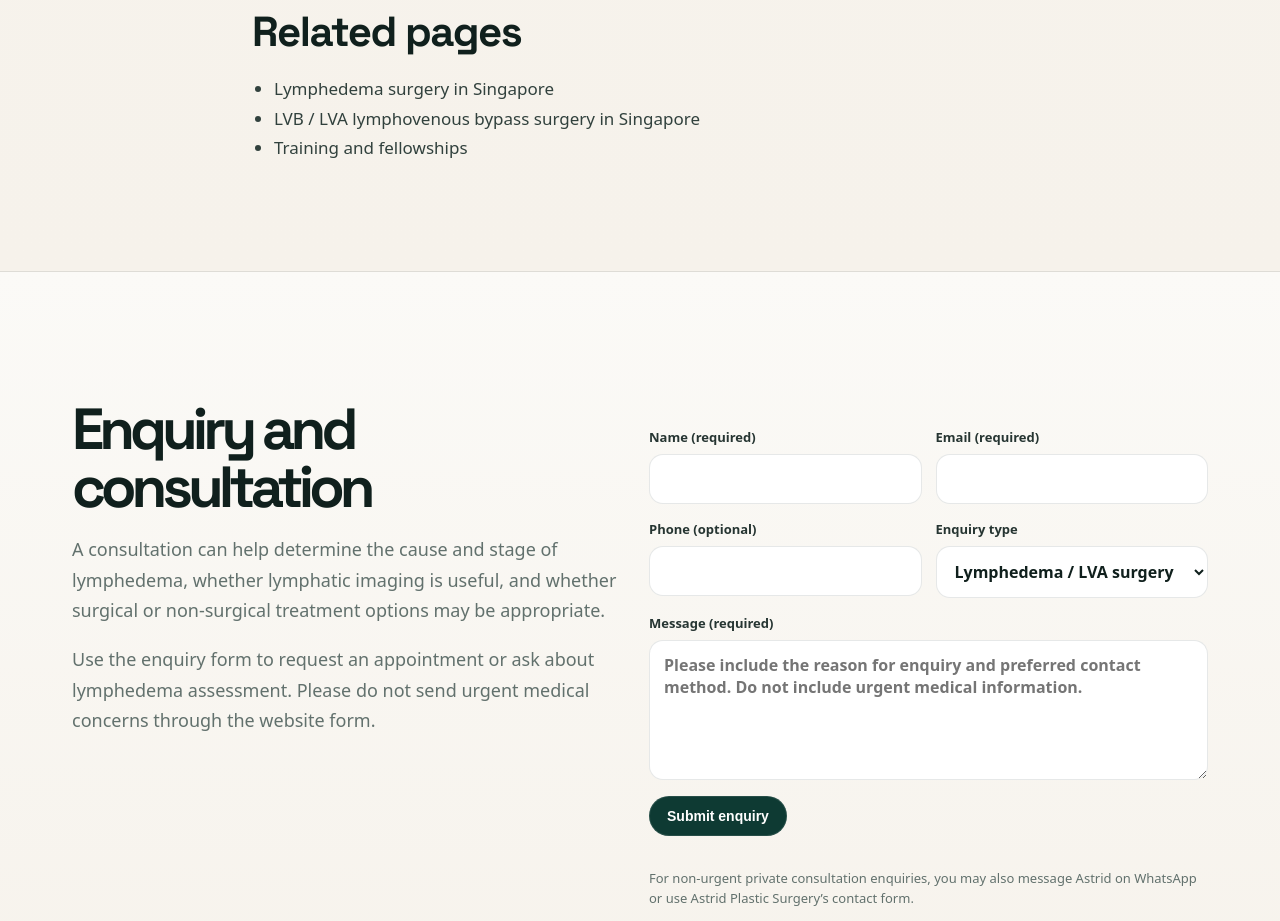
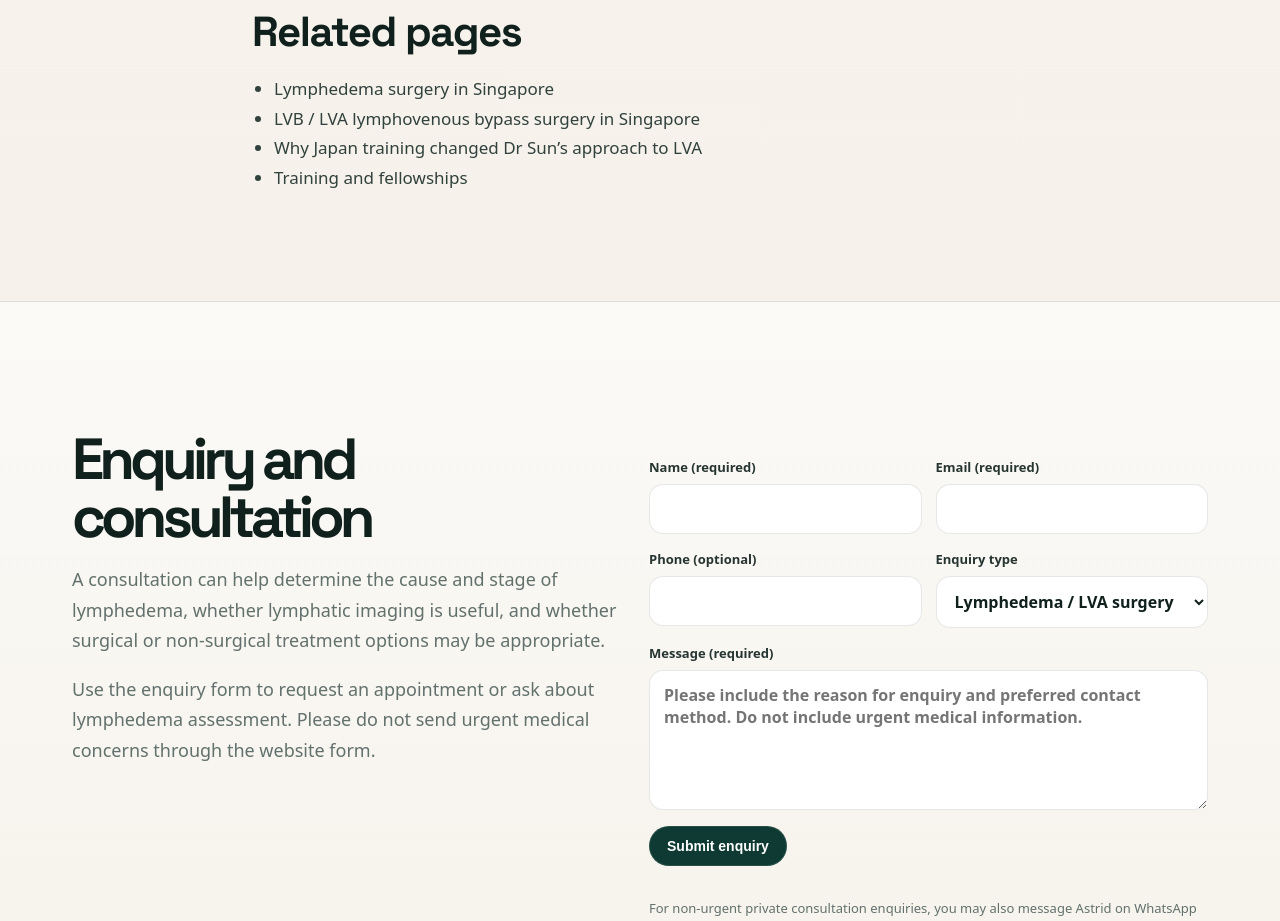
Before and after one commit to zatyrical/plasticwebsite, a Next.js app: page /how-to-choose-lymphedema-surgeon-singapore in a window 1280 px wide. Shown: the part 6720-7641 px from the top of the page. Built offline with nearby package versions, Linux system fonts and the light colour scheme.

Commit message:
SEO: connect lymphatic authority paths (app/how-to-choose-lymphedema-surgeon-singapore/page.tsx)

```diff
--- a/app/how-to-choose-lymphedema-surgeon-singapore/page.tsx
+++ b/app/how-to-choose-lymphedema-surgeon-singapore/page.tsx
@@ -306,6 +306,7 @@ export default function ChooseLymphedemaSurgeonPage() {
             <ul>
               <li><Link href="/lymphedema-surgery-singapore">Lymphedema surgery in Singapore</Link></li>
               <li><Link href="/lymphovenous-bypass-lva-surgery-singapore">LVB / LVA lymphovenous bypass surgery in Singapore</Link></li>
+              <li><Link href="/journey-to-lymphedema-surgery-japan">Why Japan training changed Dr Sun’s approach to LVA</Link></li>
               <li><Link href="/training-and-fellowships">Training and fellowships</Link></li>
             </ul>
           </div>
```
